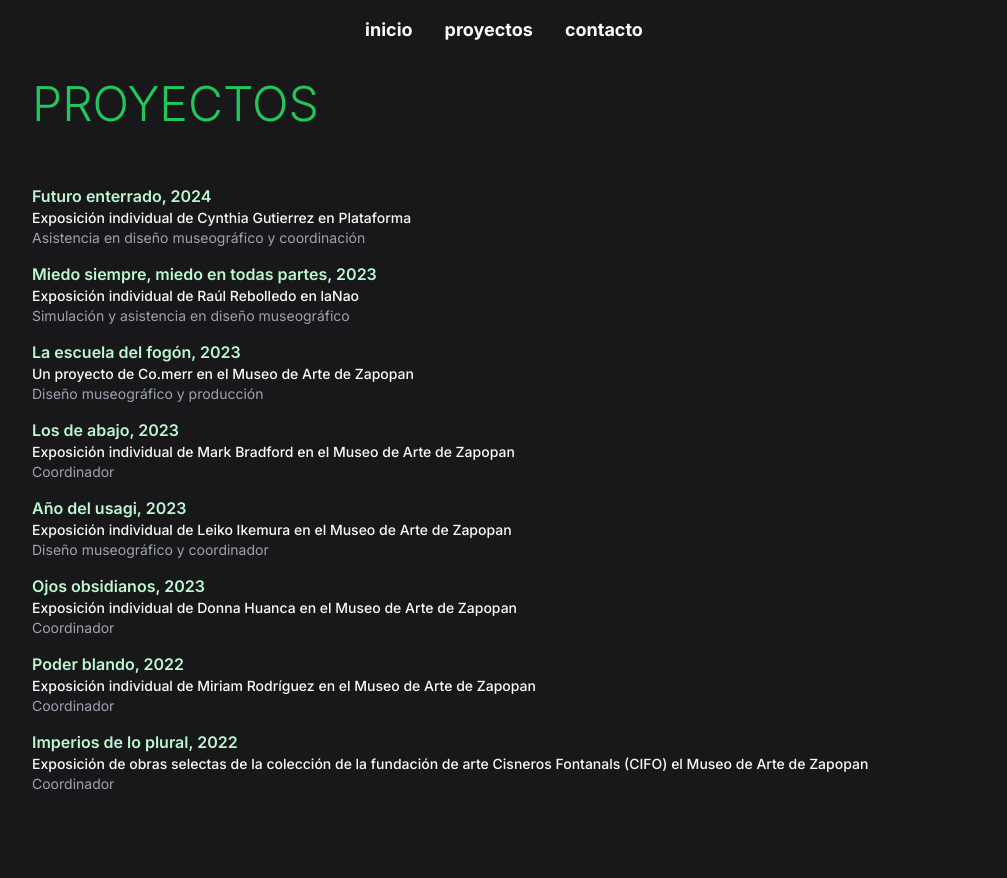
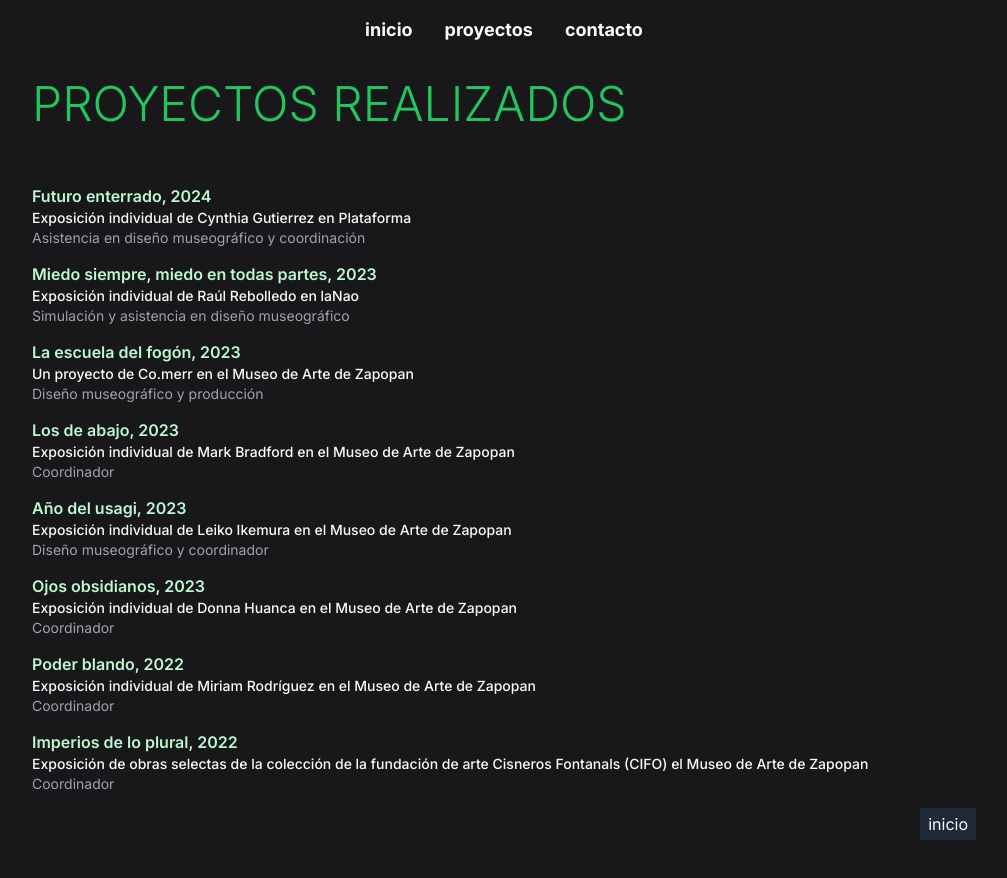
Before and after one commit to Sbector/productor, a Next.js app: page /proyectos in a window 1280 px wide. Shown: the top 878 px of the page, without its empty margins (136-1143 px from the left). Built offline with nearby package versions, Linux system fonts and the light colour scheme.

Commit message:
Single page portfolio

```diff
--- a/app/about/page.jsx
+++ b/app/about/page.jsx
@@ -1,6 +1,5 @@
 import Button from "../components/Button";
 import Curriculum from "../components/Curriculum";
-import SocialCard from "../components/SocialCard";
 import Wrapper from "../components/Wrapper";
 
 export default function AboutPage() {
@@ -31,14 +30,6 @@ export default function AboutPage() {
                 </p>
 
                 <div className="mt-10">
-                    <h2 className="
-                    text-base text-gray-50 font-bold uppercase
-                    pb-3
-                    md:text-lg
-                    xl:text-xl
-                    ">
-                        CV
-                    </h2>
                     <Curriculum />
                     <div className="flex place-content-between">
                         <Button href="./Saúl Becerra Torres_ Portafolio 2023.pdf">Descargar CV</Button>
@@ -46,7 +37,6 @@ export default function AboutPage() {
                     </div>
                 </div>
             </Wrapper>
-            <SocialCard/>
 
         </main>
     )
--- a/app/components/Curriculum.jsx
+++ b/app/components/Curriculum.jsx
@@ -1,13 +1,24 @@
 'use client'
 import React from "react";
+import { Accordion, AccordionItem } from "@nextui-org/accordion";
 import ProducerExperience from "./ProducerExperience";
 
 
 export default function Curriculum() {
 
   return (
-    <div>
-      <ProducerExperience />
-    </div>
+    <Accordion selectionMode="multiple" className="
+    px-0 pb-14
+    "
+    showDivider='false'>
+      <AccordionItem key="1" aria-label="Accordion 2" title="Curriculum" className="
+                    text-base text-gray-50 font-bold
+                    pb-3
+                    md:text-lg
+                    xl:text-xl
+                    ">
+        <ProducerExperience />
+      </AccordionItem>
+    </Accordion>
   );
 }
--- a/app/components/HomeNav.jsx
+++ b/app/components/HomeNav.jsx
@@ -6,7 +6,7 @@ const links = [{
     route: '#about'
 }, {
     label: 'proyectos',
-    route: '/proyectos'
+    route: '#proyectos'
 }, {
 
     label: 'contacto',
--- a/app/components/SocialCard.jsx
+++ b/app/components/SocialCard.jsx
@@ -9,7 +9,6 @@ export default function SocialCard() {
 
     return (
         <Wrapper>
-
             <div id="contacto" className="
         py-20 mx-10
         md:w-[700px] md:mx-auto
--- a/app/page.jsx
+++ b/app/page.jsx
@@ -1,6 +1,8 @@
 import AboutPage from "./about/page";
 import Video from "./components/Video";
 import HomeNav from "./components/HomeNav";
+import ProjectsPage from "./proyectos/page";
+import SocialCard from "./components/SocialCard";
 
 
 export default function Home() {
@@ -9,6 +11,8 @@ export default function Home() {
       <Video/>
       <HomeNav />
       <AboutPage/>
+      <ProjectsPage/>
+      <SocialCard/>
     </div>
   )
 }
--- a/app/proyectos/page.jsx
+++ b/app/proyectos/page.jsx
@@ -1,5 +1,6 @@
 import Wrapper from "../components/Wrapper";
 import Link from "next/link";
+import Button from "../components/Button";
 
 
 const proyectos = [
@@ -48,8 +49,9 @@ const proyectos = [
     }
 ]
 
-export default function ArchivePage() {
+export default function ProjectsPage() {
     return (
+        <section id="proyectos">
             <Wrapper>
                 <h1
                     className="font-light text-2xl pb-14 text-green-500 uppercase
@@ -57,7 +59,7 @@ export default function ArchivePage() {
                         lg:text-4xl
                         xl:text-5xl
                         ">
-                Proyectos
+                    Proyectos realizados
                 </h1>
                 <section>
                     <h1 className="font-semibold text-green-200">Futuro enterrado, 2024</h1>
@@ -74,6 +76,10 @@ export default function ArchivePage() {
                         </Link>
                     ))}
                 </section>
+                <div className="flex place-content-end">
+                    <Button className="" href="#top">inicio</Button>
+                </div>
             </Wrapper>
+        </section>
     )
 }
```
Lines whose indentation alone changed are shown as unchanged.
